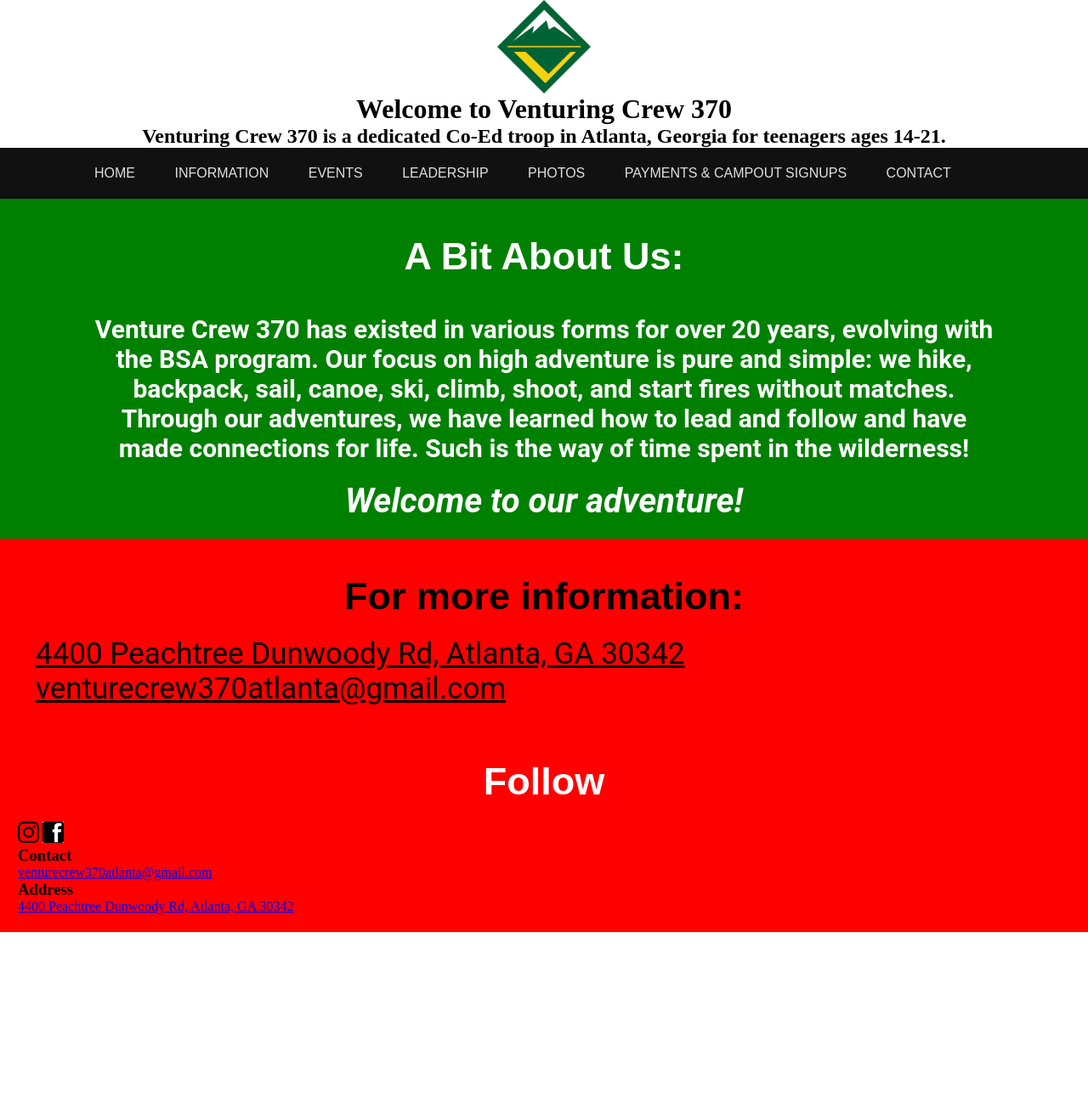
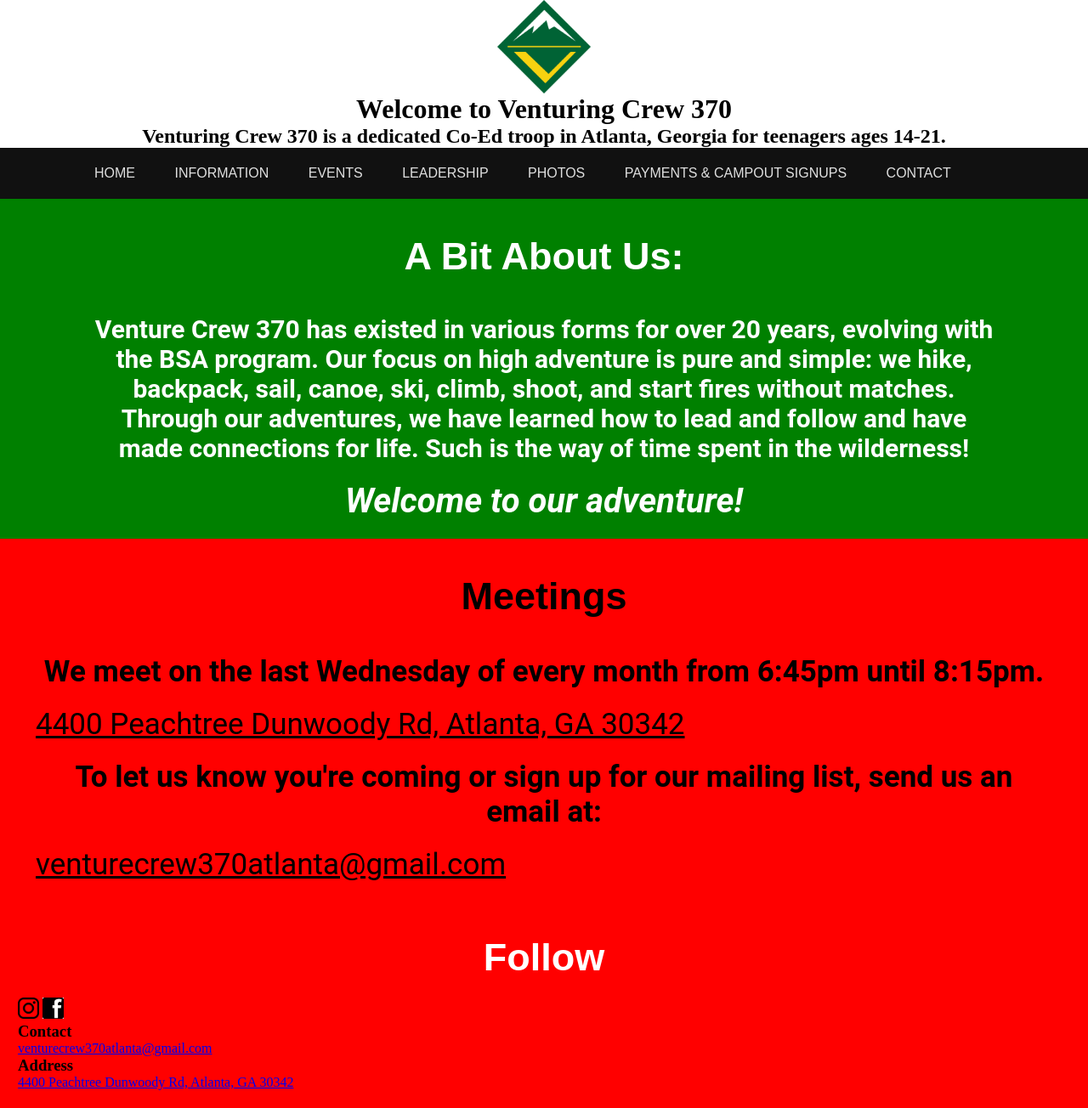
Before and after one commit to crew-370/Crew370, a Jekyll site: the page built from index.html, in a window 1280 px wide. Shown: the whole page at 85% size. Built offline with Jekyll 4.4.1, drawn with Linux system fonts in a browser that asks for light colours; before the commit the page ends 1097 px from its top, so only the background shows below that.

Commit message:
Moved meeting info to home page and added CSS for new info

```diff
--- a/index.html
+++ b/index.html
@@ -19,8 +19,10 @@ title: Home
       </div>
     </div>
     <div class="contact">
-      <h3 class="M-Info">For more information:</h3>
+      <h3 class="M-Info">Meetings</h3>
+      <h4 class="M-dates">We meet on the last Wednesday of every month from 6:45pm until 8:15pm.</h4>
       <a class="address" href="https://www.google.com/maps/place/St+James+United+Methodist+Church/@33.8747282,-84.3610308,17z/data=!3m1!4b1!4m5!3m4!1s0x88f50f338bb8460b:0xc120e28ed732a7f9!8m2!3d33.8747238!4d-84.3588421">4400 Peachtree Dunwoody Rd, Atlanta, GA 30342</a>
+      <h4 class="inform">To let us know you're coming or sign up for our mailing list, send us an email at:</h4>
       <a class="email" href="mailto:venturecrew370atlanta@gmail.com">venturecrew370atlanta@gmail.com</a>
     </div>
     <div class="bottombar">
--- a/styles/contact.css
+++ b/styles/contact.css
@@ -1,7 +1,6 @@
 :root {
   --contact-background: red;
-  --text-color1: black;
-  --text-color2: black;
+  --text-color: black;
 }
 
 .contact {
@@ -12,15 +11,31 @@
 .M-Info {
   font-family: "IBM Plex Sans", Sans-Serif;
   padding: 21px 21px;
-  color: var(--text-color1);
+  color: var(--text-color);
   text-align: center;
   font-size: 45;
+}
+
+.M-dates {
+  font-family: "Roboto", sans-serif;
+  padding: 21px 21px;
+  color: var(--text-color);
+  text-align: center;
+  font-size: 35;
 }
 
 .address {
   font-family: "Roboto", Sans-Serif;
   padding: 21px 21px;
-  color: var(--text-color2);
+  color: var(--text-color);
+  text-align: center;
+  font-size: 35;
+}
+
+.inform {
+  font-family: "Roboto", sans-serif;
+  padding: 21px 21px;
+  color: var(--text-color);
   text-align: center;
   font-size: 35;
 }
@@ -28,7 +43,7 @@
 .email {
   font-family: "Roboto", Sans-Serif;
   padding: 21px 21px;
-  color: var(--text-color2);
+  color: var(--text-color);
   text-align: center;
   font-size: 35;
 }
```
